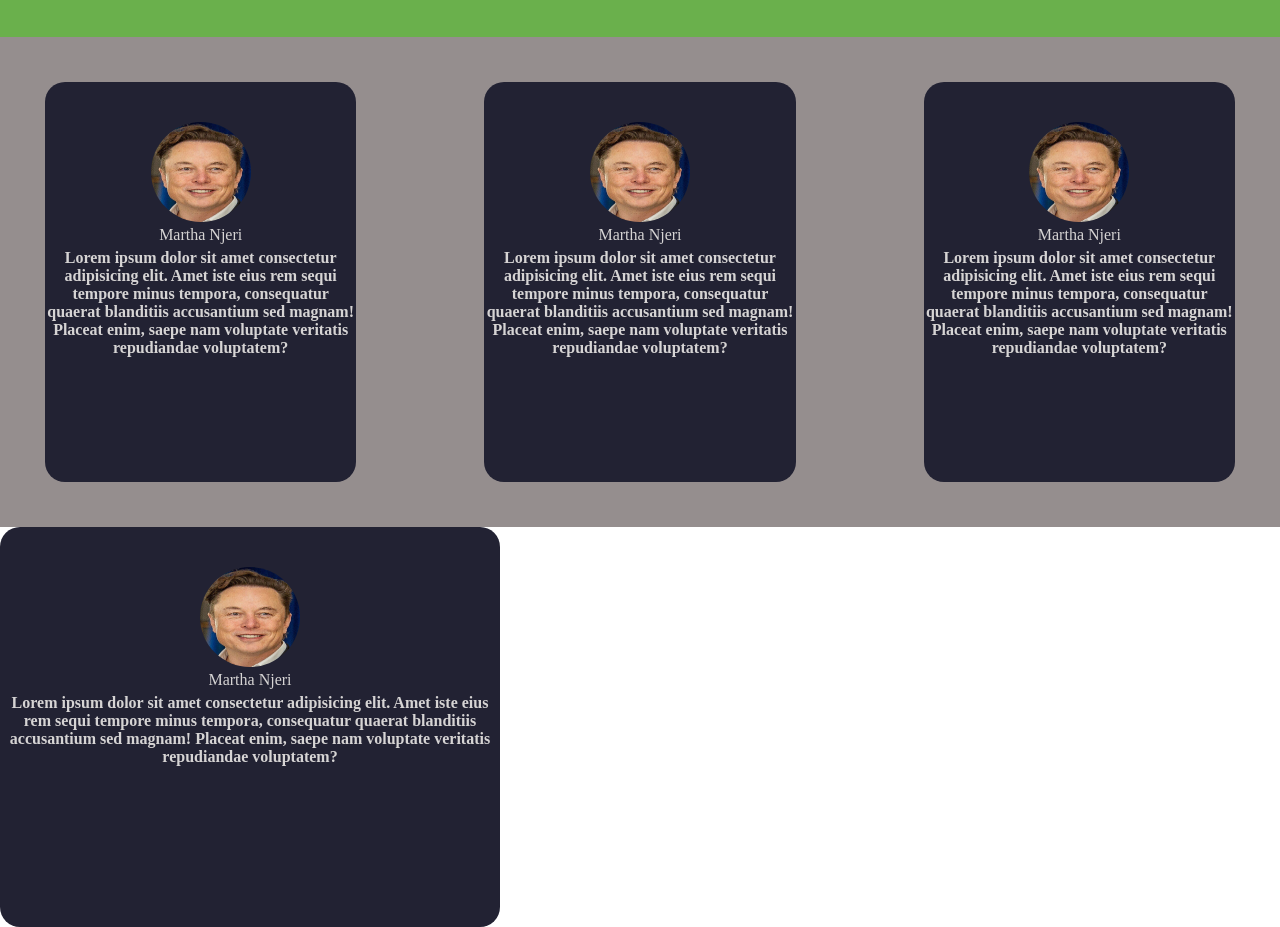
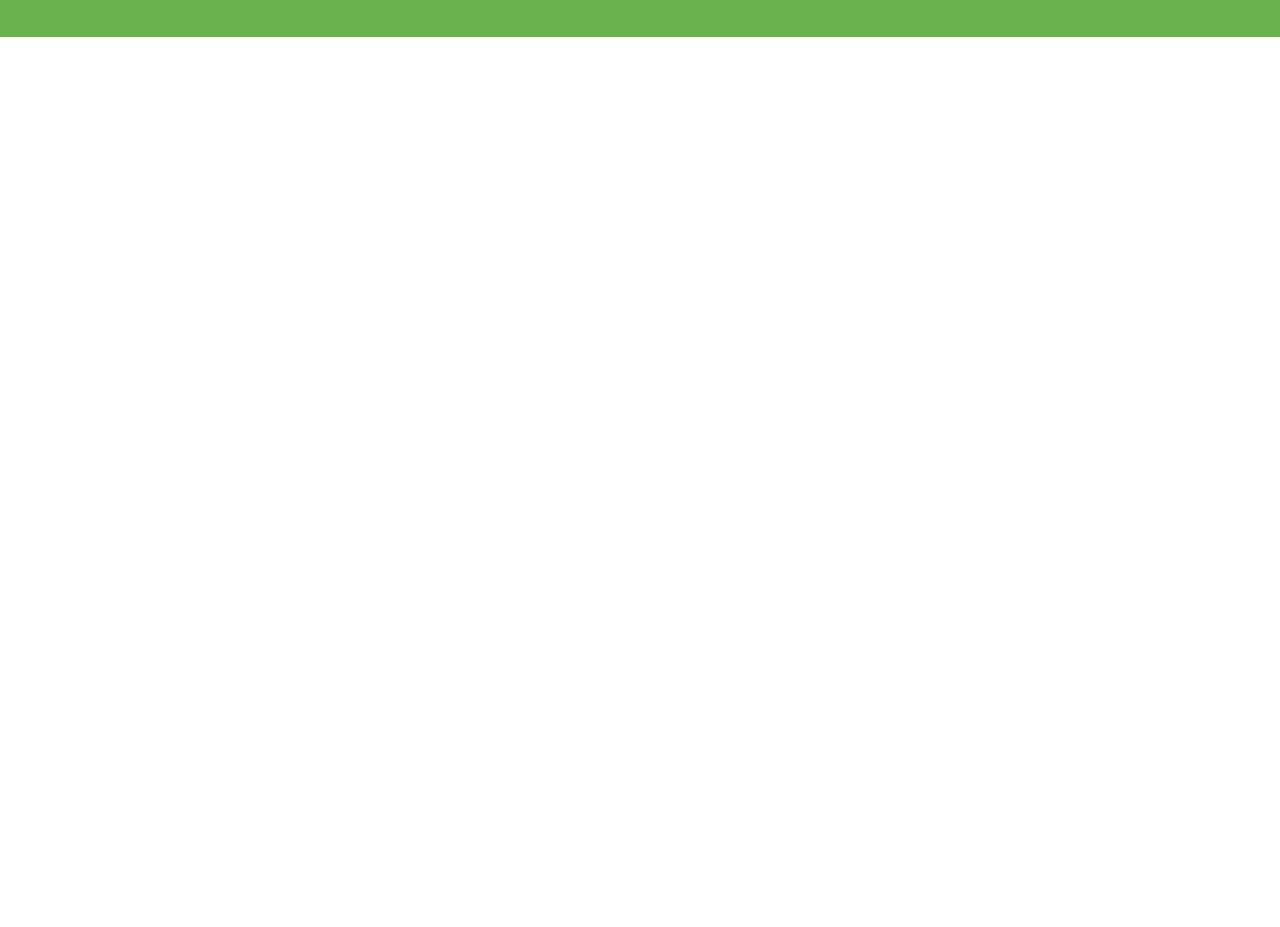
Before and after one commit to Alex-Githinji/MUTC-CLUB, a React (Vite) app: page /leaders in a window 1280 px wide. Shown: the part 440-1367 px from the top of the page. After the commit the page ends 800 px from the top, so only its background shows below. Built offline with nearby package versions, Linux system fonts and the light colour scheme.

Commit message:
updated files

```diff
--- a/src/pages/Tracks/tracks.css
+++ b/src/pages/Tracks/tracks.css
@@ -8,6 +8,7 @@
     padding: 0.5rem 1rem;
     width: 40rem;
     display: grid;
+    place-items: center;
     grid-template-columns: repeat(auto-fit,minmax(3, 1fr));
 
 
@@ -25,7 +26,7 @@
 
 }
 
-.track-wrapper{
+ .track-wrapper{
     height: 30rem;
 
 }
--- a/src/pages/events/Events.jsx
+++ b/src/pages/events/Events.jsx
@@ -4,7 +4,7 @@ import "./events.css"
 
 const Events = () => {
     return(
-        <section>
+
             <div>
     <div Events-section>
         <Event Eventleader="Webster Ifedha"
@@ -56,7 +56,7 @@ const Events = () => {
     </div>
 
     </div>
-    </section>
+
 
 
 
--- a/src/pages/home/home.css
+++ b/src/pages/home/home.css
@@ -275,6 +275,7 @@ testimonies{
     background: #958e8e;
     padding: 30px;
     background-color: #686D76;
+    border-radius: 20px;
 }
 
 .name{
--- a/src/pages/leaders/Leaders.jsx
+++ b/src/pages/leaders/Leaders.jsx
@@ -1,6 +1,5 @@
 import "../leaders/leaders.css"
 import { Link } from "react-router-dom"
-import Elon  from "../leaders/Elon.jpg"
 
 const Leaders = () => {
     return(
@@ -12,51 +11,8 @@ const Leaders = () => {
         </div>
       </div>
 
-        <div className="body">
 
 
-            <div class="row">
-               <div class = "col">
-                    <div class="description">
-                        <img class="img" src={Elon} alt="img" />
-                        <div className="Name">Martha Njeri
-
-                        <p>Lorem ipsum dolor sit amet consectetur adipisicing elit. Amet iste eius rem sequi tempore minus tempora, consequatur quaerat blanditiis accusantium sed magnam! Placeat enim, saepe nam voluptate veritatis repudiandae voluptatem?</p>
-                       </div>
-                    </div>
-                    <div class="description">
-                        <img class="img" src={Elon} alt="img" />
-                        <div className="Name">Martha Njeri
-
-                        <p>Lorem ipsum dolor sit amet consectetur adipisicing elit. Amet iste eius rem sequi tempore minus tempora, consequatur quaerat blanditiis accusantium sed magnam! Placeat enim, saepe nam voluptate veritatis repudiandae voluptatem?</p>
-                       </div>
-                    </div>
-                    <div class="description">
-                        <img class="img" src={Elon} alt="img" />
-                        <div className="Name">Martha Njeri
-
-                        <p>Lorem ipsum dolor sit amet consectetur adipisicing elit. Amet iste eius rem sequi tempore minus tempora, consequatur quaerat blanditiis accusantium sed magnam! Placeat enim, saepe nam voluptate veritatis repudiandae voluptatem?</p>
-                       </div>
-                    </div>
-
-
-                </div>
-            </div>
-
-
-
-         </div>
-
-         <div className="container">
-         <div class="description">
-                        <img class="img" src={Elon} alt="img" />
-                        <div className="Name">Martha Njeri
-
-                        <p>Lorem ipsum dolor sit amet consectetur adipisicing elit. Amet iste eius rem sequi tempore minus tempora, consequatur quaerat blanditiis accusantium sed magnam! Placeat enim, saepe nam voluptate veritatis repudiandae voluptatem?</p>
-                       </div>
-                    </div>
-
-         </div>
 
         </section>
     )
```
Also changed, not shown: src/pages/home/Programs.jsx (deleted, +0 -30 lines), src/pages/leaders/Leader.jsx (+0 -13 lines).
